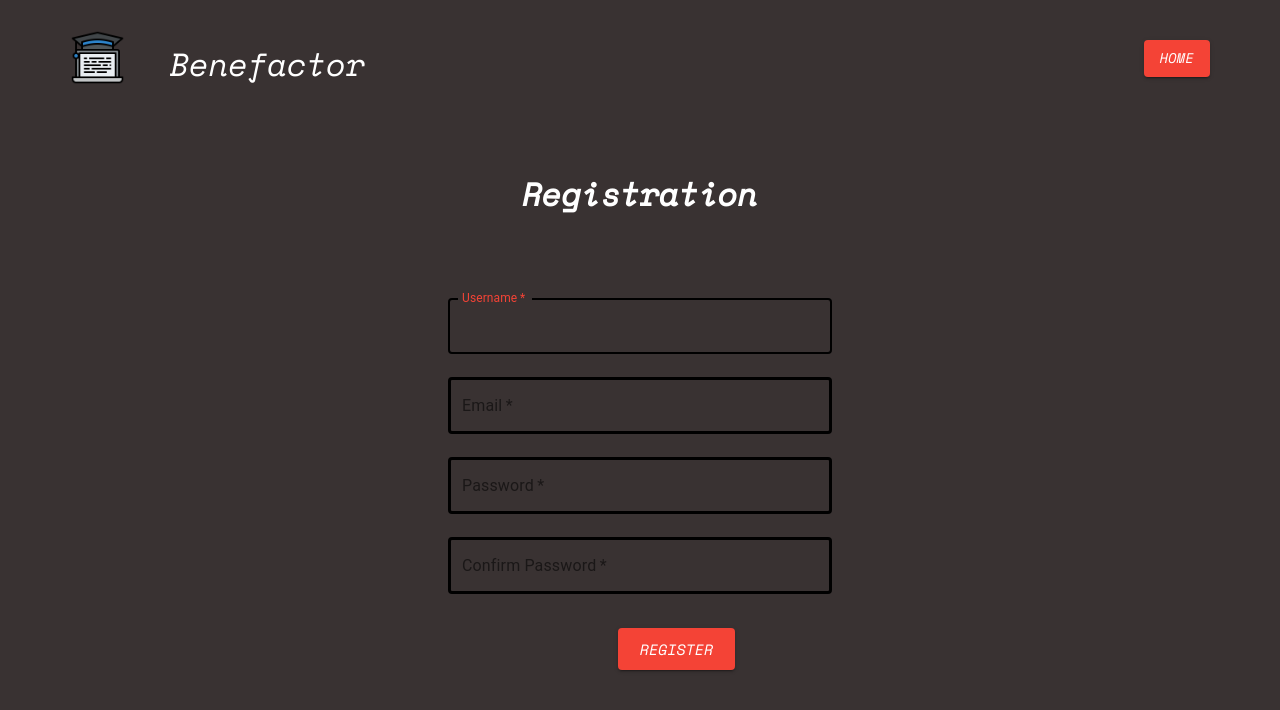
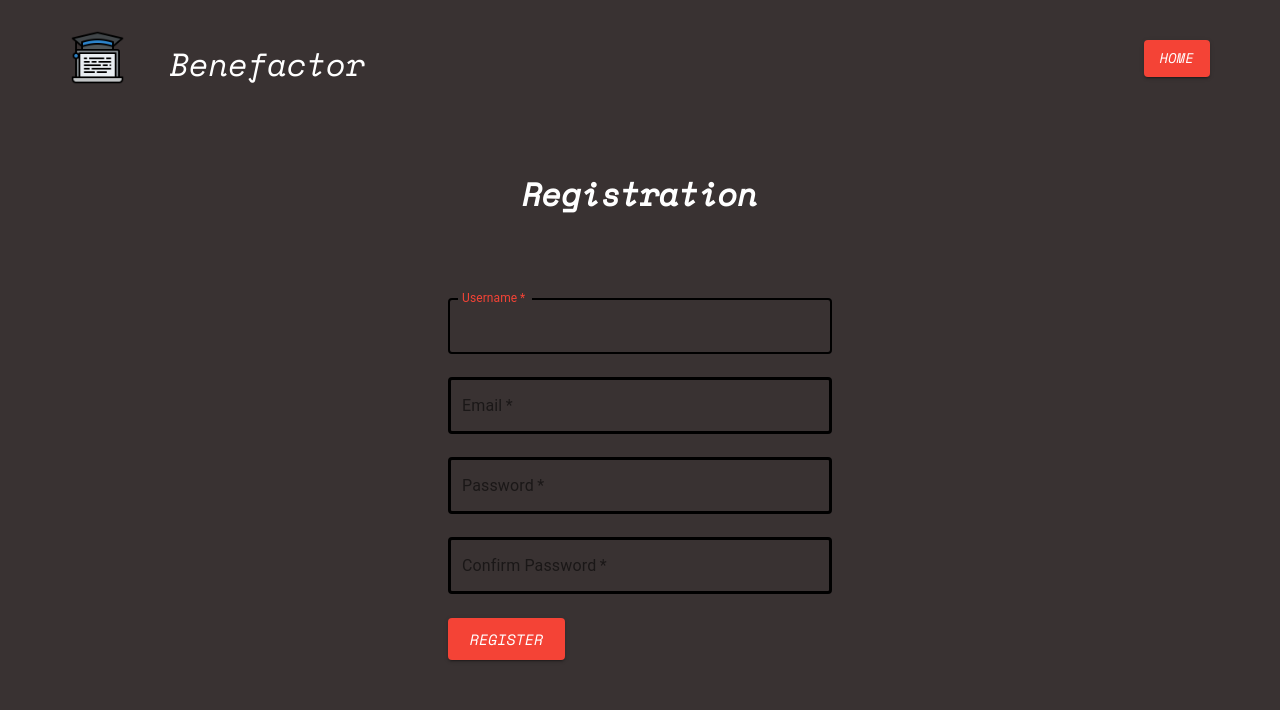
Before and after one commit to Vrishabhsk/Benefactor, a React (Create React App) app in the folder client/: page /Register in a window 1280 px wide. Shown: the top 710 px of the page. Built offline with nearby package versions, Linux system fonts and the light colour scheme; no server answers.

Commit message:
Edited the button for login and register

```diff
--- a/client/src/components/FullWidthTabs.jsx
+++ b/client/src/components/FullWidthTabs.jsx
@@ -1,3 +1,4 @@
+/* eslint-disable react-hooks/exhaustive-deps */
 import React, { useEffect, useState } from "react";
 import Work from "./Work";
 import axios from "axios";
@@ -55,8 +56,7 @@ const useStyles = makeStyles((theme) => ({
     backgroundColor: "#393232",
     margin: "auto",
     width: "60%",
-    ["@media (max-width: 420px)"]: {
-      // eslint-disable-line no-useless-computed-key
+    ["@media (max-width: 420px)"]: { // eslint-disable-line no-useless-computed-key
       width: "98%",
     },
     height: "100%",
--- a/client/src/routes/Login.jsx
+++ b/client/src/routes/Login.jsx
@@ -6,6 +6,7 @@ import Text from "../components/Text";
 import StyledButton from "../components/StyledButton";
 
 function Login({ setAuth }) {
+
   const [login, setLogin] = useState({
     username: "",
     password: "",
@@ -68,7 +69,7 @@ function Login({ setAuth }) {
         />
         <br />
         <br />
-        <StyledButton size="large" margin="10px 0px 0px 170px" text="Login" onClick={handleSubmit} />
+        <StyledButton size="large" text="Login" onClick={handleSubmit} />
       </form>
     </div>
   );
--- a/client/src/routes/Register.jsx
+++ b/client/src/routes/Register.jsx
@@ -95,7 +95,7 @@ function Register({ setAuth }) {
         />
         <br />
         <br />
-        <StyledButton size="large" margin="10px 0px 0px 170px" text="Register" onClick={registerUser} />
+        <StyledButton size="large"  text="Register" onClick={registerUser} />
       </form>
     </div>
   );
```
